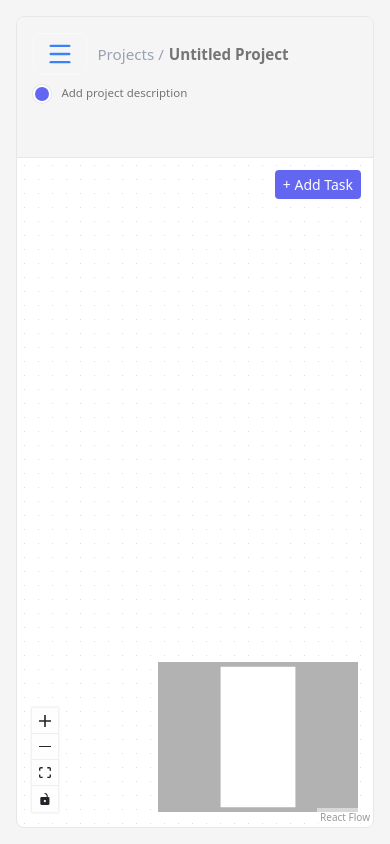
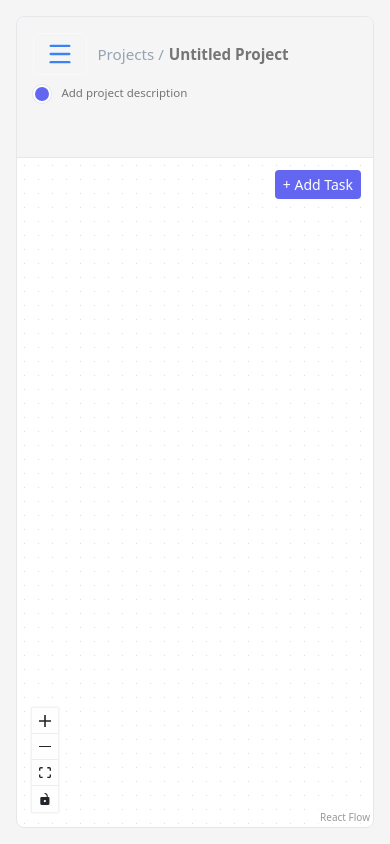
Before and after one commit to Ashtonroxas/Nexus, a React (Vite) app: page /projects/1 in a window 390 px wide. Built offline with nearby package versions, Linux system fonts and the light colour scheme; no server answers; the database is empty; sample sign-in values are in the browser's storage.

Commit message:
[Angelos Boules]: Fixed Node piling from usability report // removed minimap on mobile screens from usability test results // separated desktop coords and mobile coords for tasks in firestore for persistence

```diff
--- a/src/pages/DependencyGraph/DependencyGraph.jsx
+++ b/src/pages/DependencyGraph/DependencyGraph.jsx
@@ -82,6 +82,7 @@ export default function DependencyGraph() {
 
   // 768 screen limit for screensize differentiation
   const [isMobile, setIsMobile] = useState(window.innerWidth < 992);
+  const positionField = isMobile ? "positionMobile" : "positionDesktop";
 
   // Fetch Team Members specifically invited to this project
   useEffect(() => {
@@ -203,10 +204,14 @@ export default function DependencyGraph() {
         createdAt: serverTimestamp(),
         updatedAt: serverTimestamp(),
 
-        position: {
+        positionDesktop: {
           x: 120 + nodes.length * 260,
           y: 140 + nodes.length * 120,
         },
+        positionMobile: {
+          x: 40 + nodes.length * 140,
+          y: 100 + nodes.length * 100,
+        }
       });
 
       // Log activity for task creation
@@ -402,7 +407,7 @@ export default function DependencyGraph() {
       for (const change of positionChanges) {
         try {
           await updateDoc(doc(db, "projects", projectId, "tasks", change.id), {
-            position: {
+            [positionField]: {
               x: change.position.x,
               y: change.position.y,
             },
@@ -412,7 +417,7 @@ export default function DependencyGraph() {
           console.error("Error saving node position: ", error);
         }
       }
-    }, [projectId, setNodes]);
+    }, [projectId, setNodes, positionField]);
 
   // handle removing edges between nodes by updating firestore
   const handleEdgesChange = useCallback(
@@ -669,13 +674,17 @@ export default function DependencyGraph() {
       const firestoreNodes = snapshot.docs.map((taskDoc, index) => {
         const data = taskDoc.data();
 
+        const savedPosition = isMobile
+          ? data.positionMobile
+          : data.positionDesktop;
+
         return {
           id: taskDoc.id,
           type: "taskNode",
           selected: taskDoc.id === selectedTaskId,
           position: {
-            x: data.position?.x ?? 120 + index * 260,
-            y: data.position?.y ?? 140,
+            x: savedPosition?.x ?? (isMobile ? 40 + index * 140 : 120 + index * 260),
+            y: savedPosition?.y ?? (isMobile ? 100 + index * 100 : 140 + index * 120),
           },
 
           data: {
@@ -708,7 +717,8 @@ export default function DependencyGraph() {
       updateProjectDeadline,
       updateProjectTaskInfo,
       selectedTaskId,
-      checkApproachingDeadlines
+      checkApproachingDeadlines,
+      isMobile
     ]);
 
   // Syncing selected task for UI state management
@@ -912,7 +922,9 @@ export default function DependencyGraph() {
         >
           <Background variant="dots" gap={20} size={1} />
           <Controls />
-          <MiniMap nodeColor="#6366F1" maskColor="rgba(0, 0, 0, 0.3)" />
+          {!isMobile && (
+            <MiniMap nodeColor="#6366F1" maskColor="rgba(0, 0, 0, 0.3)" />
+          )}
         </ReactFlow>
 
         {/* Conditional popover from the bottom task detail component for selecting tasks on mobile */}
```
